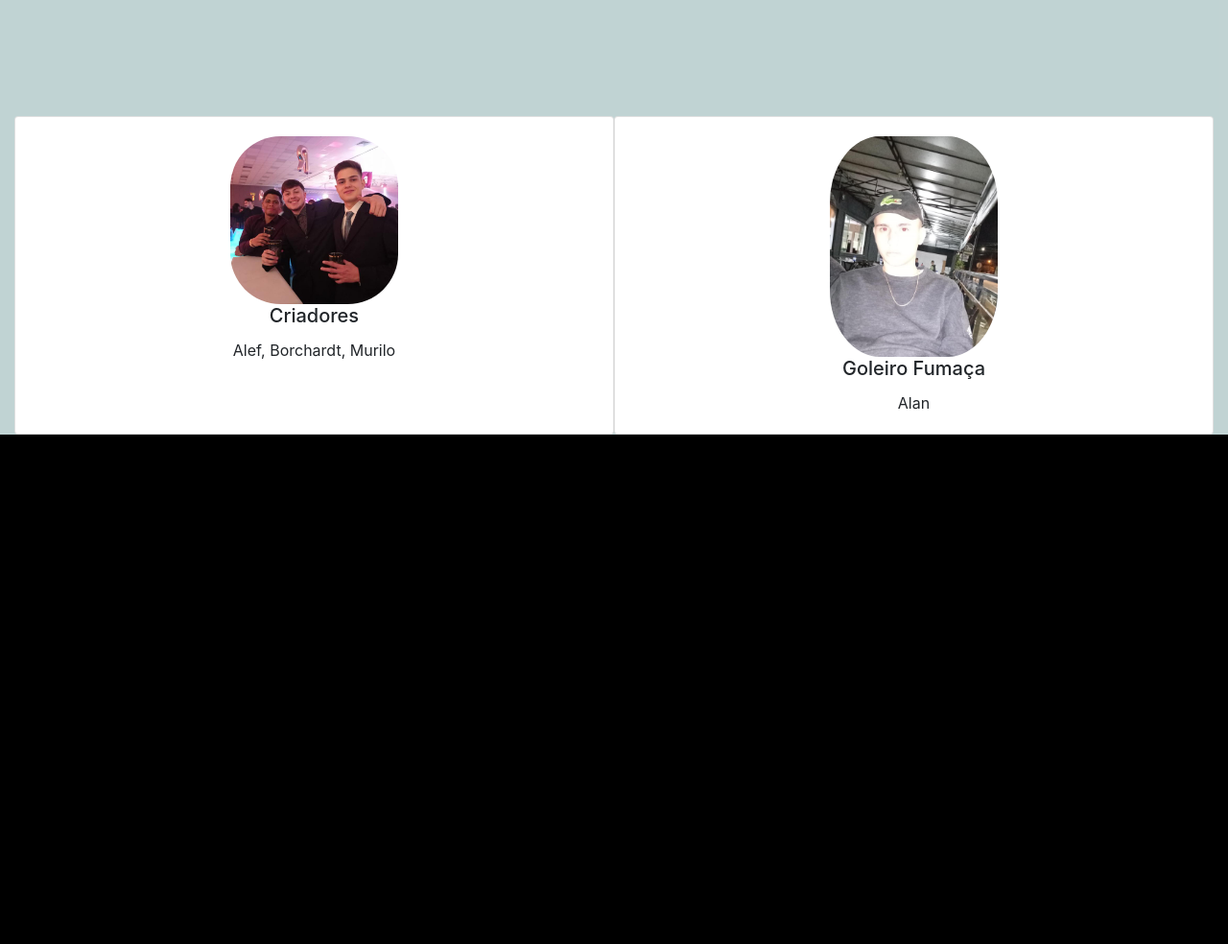
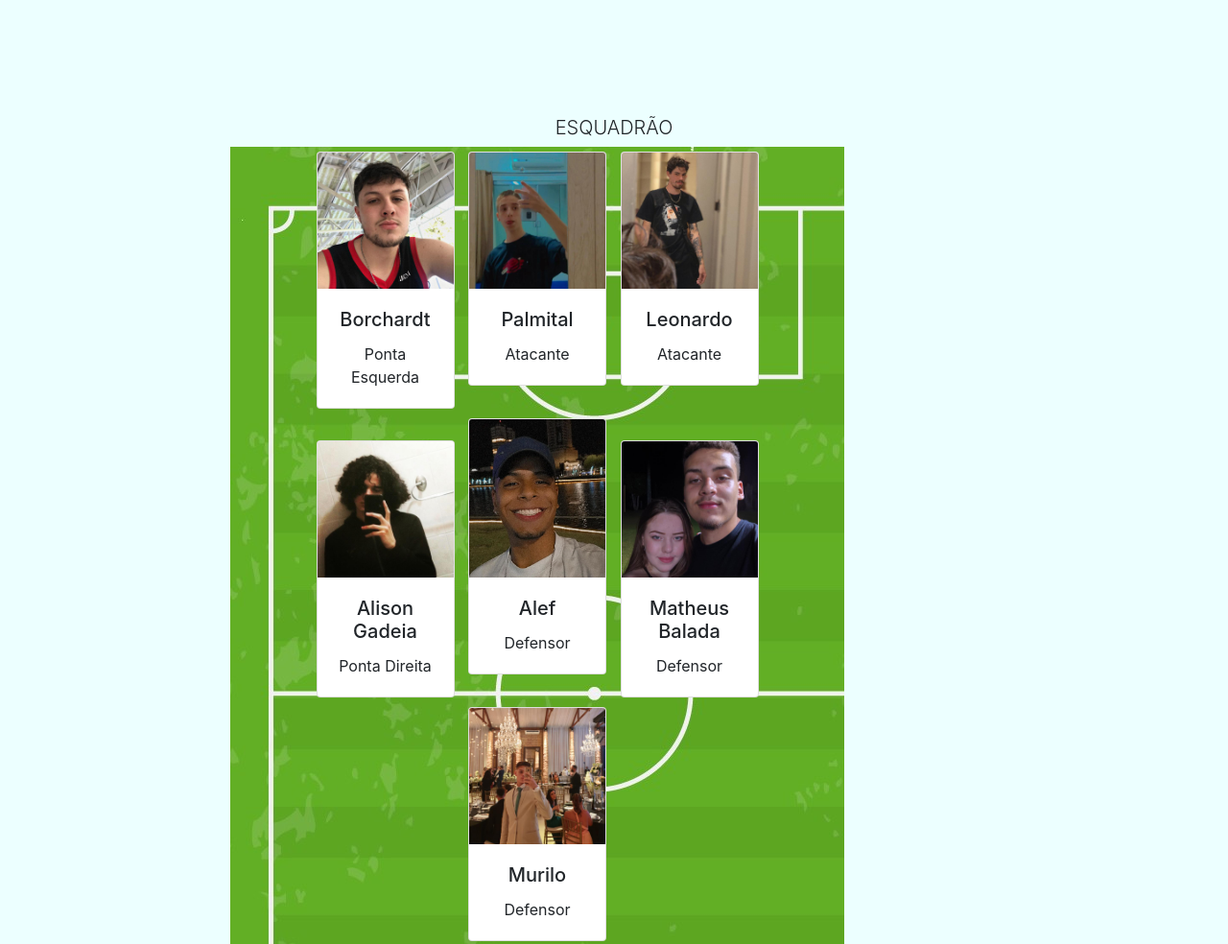
Before and after one commit to borchardttt/projetoBaskaEFuts, a plain HTML site: page index.html in a window 1280 px wide. Shown: the part 1080-2064 px from the top of the page at 96% size. Before the commit the page ends 1533 px from the top, so only its background shows below. Drawn offline with nearby package versions, Linux system fonts and the light colour scheme.

Commit message:
Players of team

```diff
--- a/index.html
+++ b/index.html
@@ -9,7 +9,6 @@
   <link rel="shortcut icon" href="img/unastico.jpg" type="image/x-icon">
   <script src="https://code.jquery.com/jquery-3.6.0.min.js"></script>
 </head>
-
 <body>
   <nav class="navbar navbar-expand-sm navbar-light bg-light">
     <button class="navbar-toggler" type="button" data-toggle="collapse" data-target="#navbarNav" aria-controls="navbarNav" aria-expanded="false" aria-label="Toggle navigation">
@@ -28,7 +27,7 @@
     </div>
     <div class="menu-lateral" id="menu-lateral">
       <ul>
-        <li><a href="#criadores">Criadores</a></li>
+        <li><a href="#integrantes">Criadores</a></li>
         <li><a href="#melhores-momentos">Melhores Momentos</a></li>
       </ul>
     </div>
@@ -39,7 +38,6 @@
       <p class="lead text-center">Aqui você encontrará os melhores momentos do nosso grupo.</p>
     </div>
   </div>
-
   <div class="container mt-5">
     <div class="d-flex justify-content-center align-items-center" style="height: 100vh;">
       <div class="card text-center" style="width: 18rem;">
@@ -52,23 +50,77 @@
     </div>
   </div>
 </div>
+</div>
+<h1 class="h1 lead text-center">ESQUADRÃO</h1>
+<div class="col text-center time align-items-center" id="integrantes">
+  <div class="card jogador-ataque" style="width: 9rem; margin: 5px;">
+    <img class="card-img-top" src="img/borchardt.jpg" alt="">
+    <div class="card-body">
+      <h5 class="card-title">Borchardt</h5>
+      <p class="card-text word-break">Ponta Esquerda</p>
+    </div>
+  </div>
+  <div class="card jogador-ataque" style="width: 9rem; margin: 5px;">
+    <img class="card-img-top" src="img/igorpalmital.jpg" alt="">
+    <div class="card-body">
+      <h5 class="card-title">Palmital</h5>
+      <p class="card-text word-break">Atacante</p>
+    </div>
+  </div>
+  <div class="card jogador-ataque" style="width: 9rem; margin: 5px;">
+    <img class="card-img-top" src="img/leonardo.jpg" alt="">
+    <div class="card-body">
+      <h5 class="card-title">Leonardo</h5>
+      <p class="card-text word-break">Atacante</p>
+    </div>
+  </div>
+  <div class="card jogador-defesa" style="width: 9rem; margin: 5px;">
+    <img class="card-img-top" src="img/alison.jpg" alt="">
+    <div class="card-body">
+      <h5 class="card-title">Alison Gadeia</h5>
+      <p class="card-text word-break">Ponta Direita</p>
+    </div>
+  </div>
+  <div class="card jogador-defesa" style="width: 9rem; margin: 5px;">
+    <img class="card-img-top" src="img/negao.png" alt="">
+    <div class="card-body">
+      <h5 class="card-title">Alef</h5>
+      <p class="card-text word-break">Defensor</p>
+    </div>
+  </div>
+  <div class="card jogador-defesa" style="width: 9rem; margin: 5px;">
+    <img class="card-img-top" src="img/matheusbalada.jpg" alt="">
+    <div class="card-body">
+      <h5 class="card-title">Matheus Balada</h5>
+      <p class="card-text word-break">Defensor</p>
+    </div>
   </div>
 
-<div class="x-panel col" id="integrantes" style="display: flex;">
-  <div class="card round-card text-center d-flex" style="width: 50%;">
+  <div class="card jogador-defesa" style="width: 9rem; margin: 5px;">
+    <img class="card-img-top" src="img/murilo.jpg" alt="">
     <div class="card-body">
-      <img class="card-img-top" src="img/criadores.jpg" style="border-radius: 30%; width:30%" alt="">
-      <h5 class="card-title">Criadores</h5>
-      <p class="card-text">Alef, Borchardt, Murilo</p>
+      <h5 class="card-title">Murilo</h5>
+      <p class="card-text word-break">Defensor</p>
     </div>
   </div>
-  <div class="card round-card text-center d-flex" style="width: 50%;">
-    <div class="card-body">
-      <img class="card-img-top" src="img/alan.jpeg" style="border-radius: 30%; width:30%" alt="">
-      <h5 class="card-title">Goleiro Fumaça</h5>
-      <p class="card-text">Alan</p>
-    </div>
+  <br>
+  <div class="card jogador-goleiro" style="width: 9rem; margin: 5px; display: inline-block;">
+  <img class="card-img-top" src="img/alan.jpeg" style="width: 100%" alt="">
+  <div class="card-body">
+    <h5 class="card-title">Alan</h5>
+    <p class="card-text word-break">Goleiro</p>
   </div>
+</div>
+<div class="card jogador-goleiro" style="width: 9rem; margin: 5px; display: inline-block;">
+  <img class="card-img-top" src="img/yohan.jpg" alt="">
+  <div class="card-body">
+    <h5 class="card-title">Yohan</h5>
+    <p class="card-text word-break">Goleiro</p>
+  </div>
+</div>
+
+
+</div>
 </div>
 <script src="scripts.js"></script>
 </body>
--- a/style.css
+++ b/style.css
@@ -1,5 +1,4 @@
 html{
-    background-color:black;
     text-align: justify;
     font-family: Arial, Helvetica, sans-serif;
 }
@@ -45,3 +44,53 @@ p{
 .menu-lateral--visivel {
 left: 0;
 }
+
+.time{
+    background-image: url(img/campo.jpg);
+    width: 50%;
+    margin-left: 15rem;
+    margin-right: 15rem;
+}
+
+
+
+.jogador-ataque {
+    flex-wrap: wrap;
+  order: 1;
+}
+
+.jogador-defesa {
+  order: 2;
+}
+
+.jogador-goleiro {
+  order: 3;
+}
+
+.card {
+  width: 12rem;
+  margin: 5px;
+}
+.card img {
+  width: 100%;
+  height: auto;
+}
+
+@media screen and (max-width: 768px) {
+  #integrantes {
+    flex-direction: column;
+  }
+
+
+}
+.jogador-ataque{
+    display: inline-block;
+    vertical-align: top;
+}
+
+.jogador-defesa{
+    display: inline-flex;
+}
+.card-jogador-goleiro {
+  display: inline-block;
+}
```
Also changed, not shown: img/alison.jpg (added), img/borchardt.jpg (added), img/campo.jpg (added), img/igorpalmital.jpg (added), img/leonardo.jpg (added), img/matheusbalada.jpg (added), img/murilo.jpg (added), img/negao.png (added), img/yohan.jpg (added).
